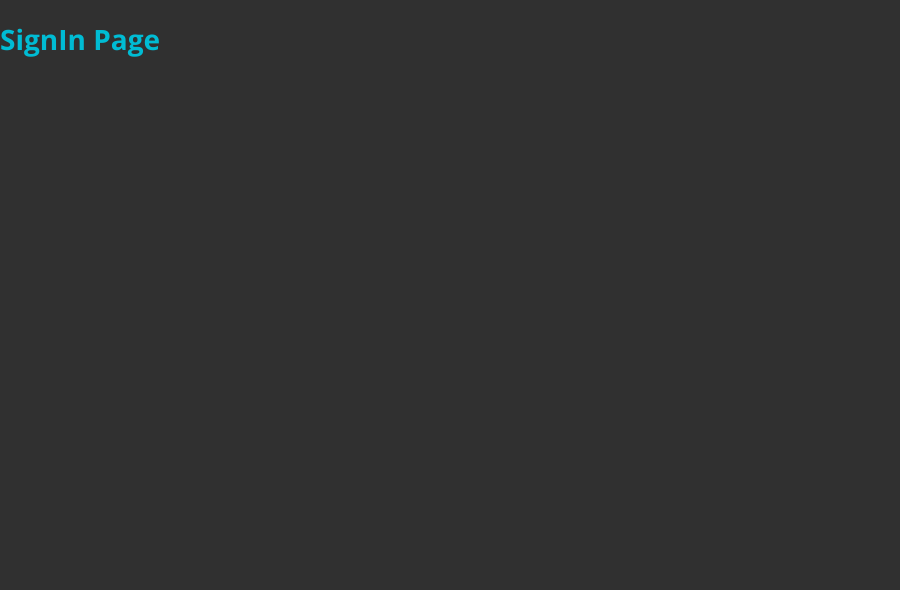
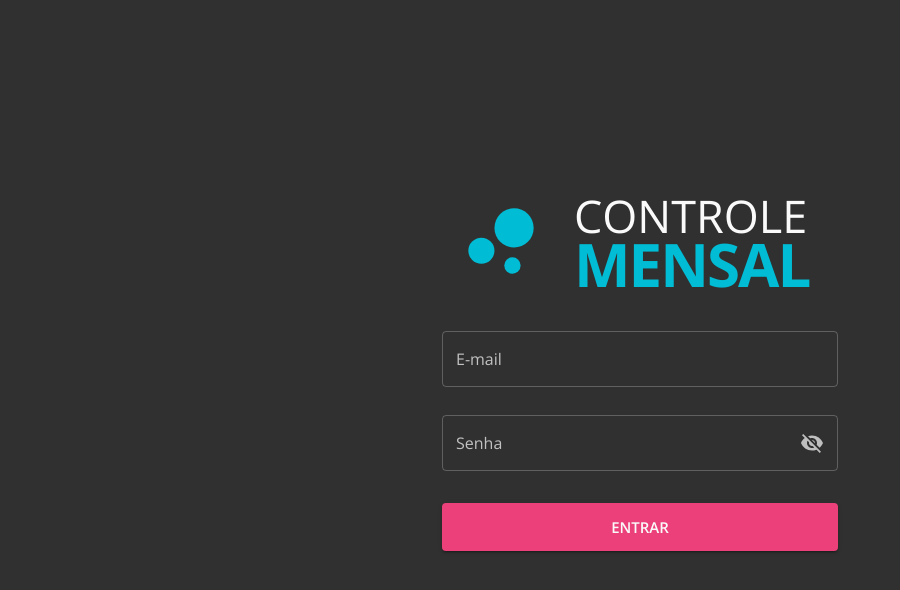
Before and after one commit to carloswimmer/controle-mensal, a React (Create React App) app: page / in a window 1280 px wide. Shown: the top 590 px of the page, without its empty margins (0-900 px from the left). Built offline with nearby package versions, Linux system fonts and the light colour scheme.

Commit message:
Implement Yup to validate inputs and forms

```diff
--- a/src/pages/SignIn/Form.tsx
+++ b/src/pages/SignIn/Form.tsx
@@ -8,14 +8,15 @@ import {
   styled,
   Theme,
 } from '@material-ui/core'
+import { Visibility, VisibilityOff } from '@material-ui/icons'
 import { Formik, FormikHelpers } from 'formik'
+import * as Yup from 'yup'
 
 import { Input, Button } from '../../components/controls'
 import handleFieldProps from '../../components/controls/utils/handleFieldProps'
 
 import { useToast } from '../../hooks/toast'
 import { useDarkMode } from '../../hooks/darkMode'
-import { Visibility, VisibilityOff } from '@material-ui/icons'
 
 export interface SignInData {
   email: string
@@ -26,6 +27,11 @@ const initialValues: SignInData = {
   email: '',
   password: '',
 }
+
+const signInSchema = Yup.object({
+  email: Yup.string().email('E-mail inválido').required('Campo obrigatório'),
+  password: Yup.string().required('Campo obrigatório'),
+})
 
 const Form = () => {
   const [showPassword, setShowPassword] = useState(false)
@@ -46,8 +52,6 @@ const Form = () => {
   const handleSignInSubmit = useCallback(
     (values: SignInData, actions: FormikHelpers<SignInData>) => {
       try {
-        actions.setSubmitting(true)
-
         console.log(values)
         addToast({
           text: 'Autenticação efetuado com sucesso',
@@ -56,7 +60,9 @@ const Form = () => {
       } catch (error) {
         addToast({ text: error })
       } finally {
-        actions.setSubmitting(false)
+        setTimeout(() => {
+          actions.setSubmitting(false)
+        }, 2000)
       }
     },
     [addToast],
@@ -65,6 +71,7 @@ const Form = () => {
   return (
     <Formik
       initialValues={initialValues}
+      validationSchema={signInSchema}
       onSubmit={(values, actions) => handleSignInSubmit(values, actions)}
     >
       {formik => (
--- a/src/pages/SignIn/index.tsx
+++ b/src/pages/SignIn/index.tsx
@@ -1,5 +1,19 @@
+import { Container as MuiContainer } from '@material-ui/core'
+import { styled } from '@material-ui/core/styles'
+import Logo from './Logo'
+import Form from './Form'
+
 const SignIn = () => {
-  return <h1>SignIn Page</h1>
+  return (
+    <Container maxWidth="xs">
+      <Logo />
+      <Form />
+    </Container>
+  )
 }
 
+const Container = styled(MuiContainer)({
+  marginTop: '24vh',
+})
+
 export default SignIn
```
